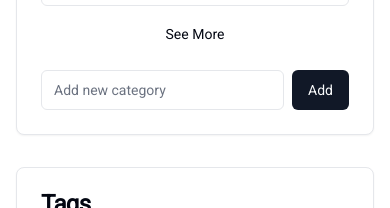
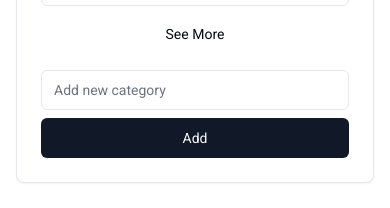
Before and after one commit to davidfcopozo/personal-blog, a Next.js app in the folder client/: page /new-post in a window 390 px wide. Shown: the part 1881-2089 px from the top of the page. Built offline with nearby package versions, Linux system fonts and the light colour scheme; no server answers.

Commit message:
refactor: Update Categories component event handlers to use MouseEvent type
Update component by making it responsive

```diff
--- a/client/src/components/categories.tsx
+++ b/client/src/components/categories.tsx
@@ -1,4 +1,4 @@
-import { useState } from "react";
+import { MouseEvent, useState } from "react";
 import { Button } from "./ui/button";
 import { Card, CardContent, CardHeader, CardTitle } from "./ui/card";
 import { Input } from "./ui/input";
@@ -17,7 +17,7 @@ const Categories = () => {
   const [showMore, setShowMore] = useState(false);
   const [newCategory, setNewCategory] = useState("");
   const [selectedCategories, setSelectedCategories] = useState<number[]>([]);
-  const handleAddCategory = (e: React.MouseEvent<HTMLButtonElement>) => {
+  const handleAddCategory = (e: MouseEvent<HTMLButtonElement>) => {
     e.preventDefault();
     if (newCategory.trim() !== "") {
       setCategories([
@@ -28,7 +28,7 @@ const Categories = () => {
     }
   };
   const handleCategoryClick = (
-    e: React.MouseEvent<HTMLButtonElement>,
+    e: MouseEvent<HTMLButtonElement>,
     category: { id: number; name: string }
   ) => {
     e.preventDefault();
@@ -74,7 +74,7 @@ const Categories = () => {
           )}
         </div>
         <div className="mt-4 grid gap-2">
-          <div className="grid grid-cols-[1fr_auto] items-center gap-2">
+          <div className="grid grid-col gap-2 lg:items-center lg:gap-2 lg:grid lg:grid-cols-[1fr_auto]">
             <Input
               placeholder="Add new category"
               value={newCategory}
```
